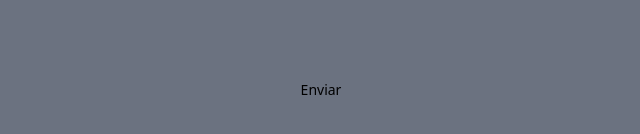
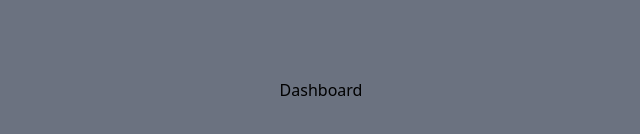
Before and after one commit to ViniciusPrataKloh/pizzashop-web, a React (Vite) app: page / in a window 1280 px wide. Shown: the part 310-444 px from the top of the page, without its empty margins (319-959 px from the left). Built offline with nearby package versions, Linux system fonts and the light colour scheme; the HTML template or start-up script is replaced by a standard one.

Commit message:
Defining routes with react-router-dom

```diff
--- a/package.json
+++ b/package.json
@@ -16,6 +16,7 @@
     "lucide-react": "^0.303.0",
     "react": "^18.2.0",
     "react-dom": "^18.2.0",
+    "react-router-dom": "^6.21.1",
     "tailwind-merge": "^2.2.0",
     "tailwindcss-animate": "^1.0.7"
   },
--- a/src/App.tsx
+++ b/src/App.tsx
@@ -1,11 +1,14 @@
-import { Button } from './components/ui/button';
+import { BrowserRouter } from 'react-router-dom';
 import './global.css';
+import { Router } from './lib/Router';
 
 
 function App() {
   return (
     <div className='flex h-screen items-center justify-center bg-gray-500'>
-      <Button>Enviar</Button>
+      <BrowserRouter>
+        <Router />
+      </BrowserRouter>
     </div>
   )
 }
--- /dev/null
+++ b/src/lib/Router.tsx
@@ -0,0 +1,12 @@
+import SignIn from "@/pages/auth/SignIn";
+import Dashboard from "@/pages/home/Dashboard";
+import { Route, Routes } from "react-router-dom";
+
+export function Router() {
+  return (
+    <Routes>
+      <Route path="/" element={<Dashboard />} />
+      <Route path="/sign-in" element={<SignIn />} />
+    </Routes>
+  )
+}
--- /dev/null
+++ b/src/pages/auth/SignIn.tsx
@@ -0,0 +1,5 @@
+export default function SignIn() {
+  return (
+    <h1>SignIn</h1>
+  )
+}
--- /dev/null
+++ b/src/pages/home/Dashboard.tsx
@@ -0,0 +1,5 @@
+export default function Dashboard() {
+  return (
+    <h1>Dashboard</h1>
+  )
+}
```
Also changed, not shown: 1 other file (tests, documents, lock files or other folders).
